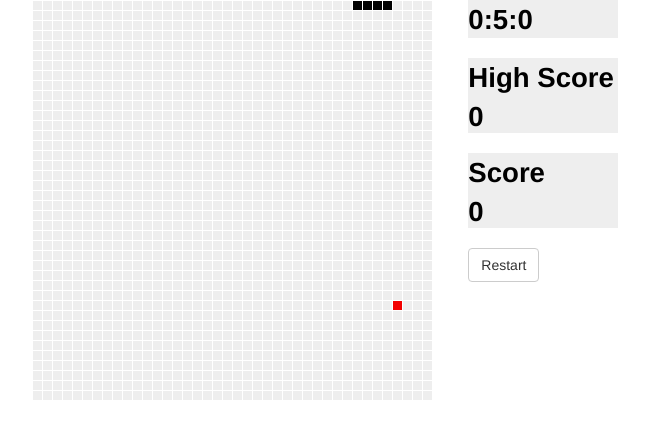
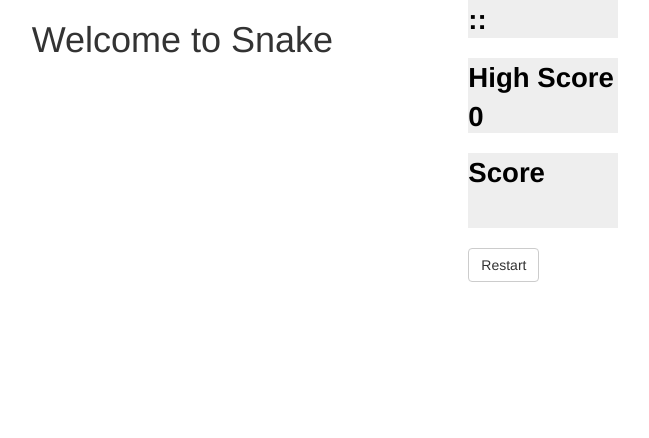
Before and after one commit to sandersbrad/GloWorm, a plain HTML site: page index.html in a window 1280 px wide. Shown: the whole page, without its empty margins (405-1054 px from the left). Drawn offline with nearby package versions, Linux system fonts and the light colour scheme.

Commit message:
Add welcome screen, change gameplay colors

```diff
--- a/css/snake.css
+++ b/css/snake.css
@@ -17,24 +17,25 @@ body {
 .empty {
   float: left;
   position: relative;
-  background-color: #eee;
+  background-color: rgb(0, 0, 0);
   box-sizing: border-box;
-  border-left: 1px solid #fff;
-  border-top: 1px solid #fff;
+  /*border-left: 1px solid #fff;
+  border-top: 1px solid #fff;*/
   height: 10px;
   width: 10px;
 }
 
 .display {
-  background-color: #000;
+  background-color: rgb(242, 255, 0);
 }
 
 .apple {
-  background-color: #f20000;
+  background-color: rgb(231, 0, 0);
+  border-radius: 1px;
 }
 
 .power-up {
-  background-color: #dcf700;
+  background-color: #3bff00;
 }
 
 .high-score {
--- a/js/snake-view.js
+++ b/js/snake-view.js
@@ -11,12 +11,13 @@
     this.$score = $score;
     this.$highScore = $highScore;
     this.boardSize = 40;
-    this.setBoard();
+    // this.setBoard();
     this.bindKeyHandlers();
-    this.render();
+    // this.render();
     $('.restart').click(this.replay.bind(this));
     this.setHighScore();
-    this.setTimer();
+    this.welcomeScreen();
+    // this.setTimer();
   };
 
   Game.View.prototype.setBoard = function () {
@@ -31,7 +32,12 @@
      this.game.placeApple();
   };
 
+  Game.View.prototype.welcomeScreen = function () {
+    this.$board.html('<h1> Welcome to Snake </h1>')
+  }
+
   Game.View.prototype.setTimer = function () {
+    this.timerInt && clearInterval(this.timerInt);
     this.milliseconds = 0;
     this.timerInt = setInterval(this.timer.bind(this), 100);
   };
@@ -70,6 +76,7 @@
   };
 
   Game.View.prototype.replay = function () {
+    this.gameInterval && clearInterval(this.gameInterval);
     this.game = new Game.Snake();
     this.$board.empty();
     this.$score.empty();
--- a/js/snake.js
+++ b/js/snake.js
@@ -9,7 +9,7 @@
     this.vec = [0,1];
     this.head = this.segments[this.segments.length-1];
     this.applesEaten = 0;
-    this.interval = 150;
+    this.interval = 120;
     this.changeInterval = false;
     this.score = 0;
   };
@@ -50,7 +50,7 @@
       i -= 1;
     }
     if (this.applesEaten % 3 === 0 && this.interval > 40 && !this.changeInterval) {
-      this.interval -= 20;
+      this.interval -= 10;
       this.changeInterval = true;
     } else {
       this.changeInterval = false;
@@ -108,6 +108,9 @@
   };
 
   Snake.prototype.placePowerUp = function () {
+    if ($('div').hasClass('power-up')) {
+      return;
+    }
     $('div').removeClass('power-up');
     var x = parseInt(Math.random() * 39);
     var y = parseInt(Math.random() * 39);
```
Also changed, not shown: html/index.html (+2 -1 lines).
